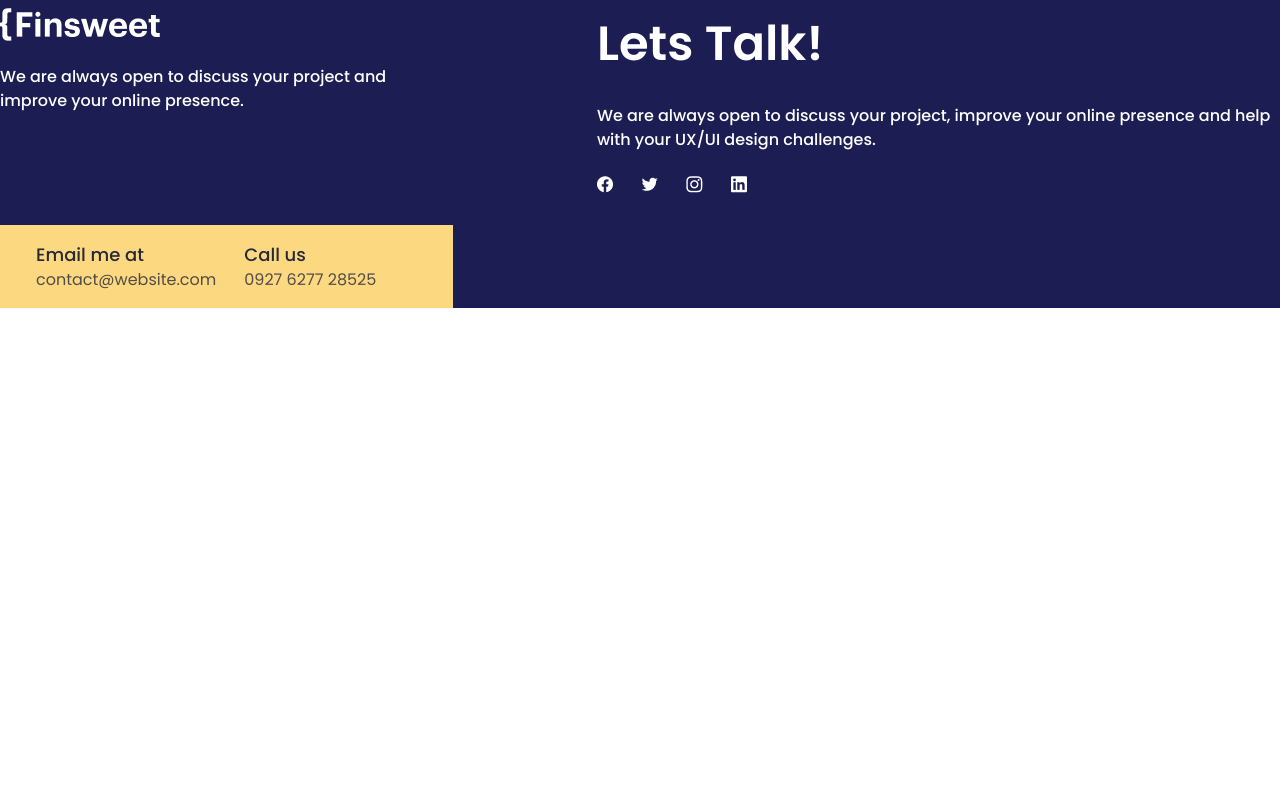
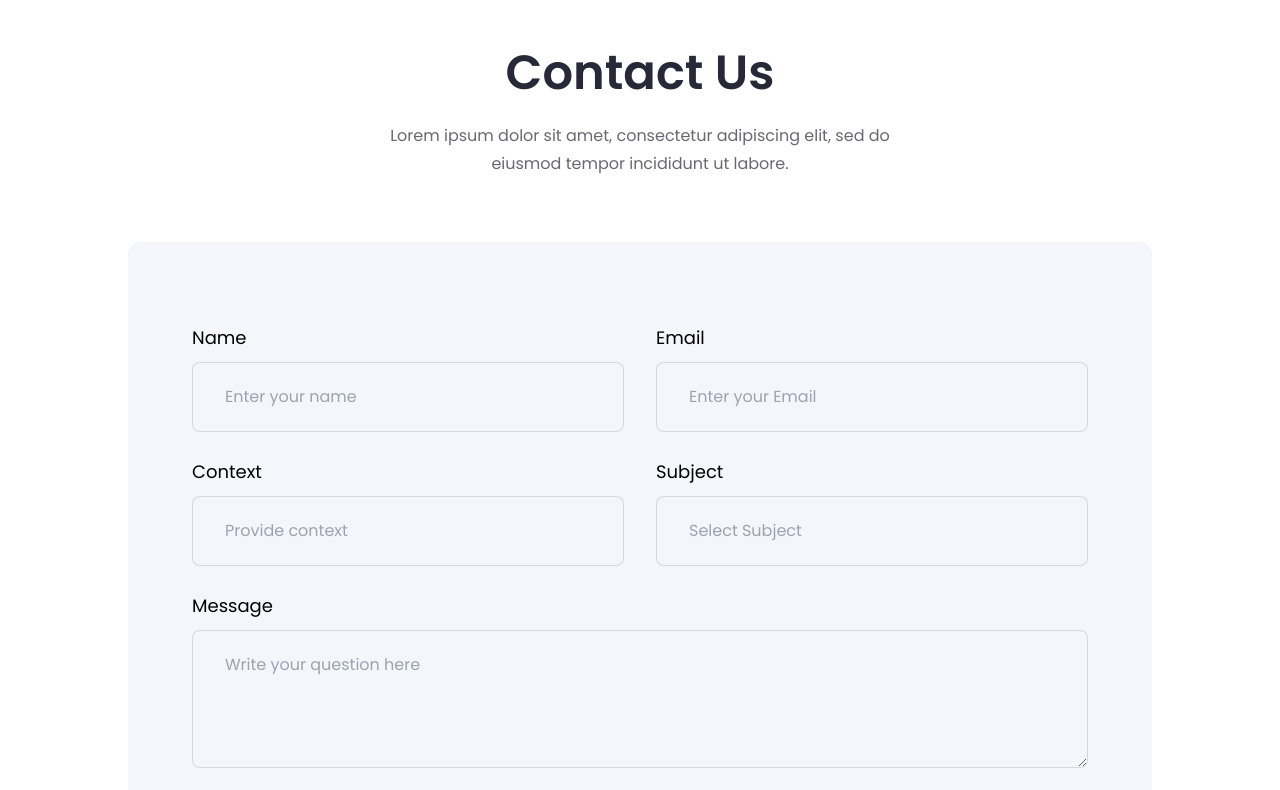
Before and after one commit to veaceslavdiuta/finsweet-app, a React (Create React App) app: page /contact-us in a window 1280 px wide. Shown: the part 420-1210 px from the top of the page. Before the commit the page ends 800 px from the top, so only its background shows below. Built offline with nearby package versions, Linux system fonts and the light colour scheme.

Commit message:
Implement Contact Us page with form inputs and data collection logic

```diff
--- a/src/App.jsx
+++ b/src/App.jsx
@@ -9,6 +9,7 @@ import Portfolio from './routes/Portfolio';
 import Blog from './routes/Blog';
 import ReadCase from './routes/ReadCase';
 import ReadBlog from './routes/ReadBlog';
+import ContactUs from './routes/ContactUs';
 
 function App() {
   return (
@@ -24,6 +25,7 @@ function App() {
         <Route path="/blog" Component={Blog} />
         <Route path="/read-case/:id" Component={ReadCase} />
         <Route path="/read-blog/:id" Component={ReadBlog} />
+        <Route path="/contact-us" Component={ContactUs} />
       </Routes>
 
       <Footer />
--- /dev/null
+++ b/src/routes/ContactUs.jsx
@@ -0,0 +1,132 @@
+import { useState } from 'react';
+
+function ContactUs() {
+  const [formData, setFormData] = useState({
+    name: '',
+    email: '',
+    context: '',
+    subject: '',
+    message: '',
+  });
+
+  const handleChange = (e) => {
+    setFormData({ ...formData, [e.target.name]: e.target.value });
+  };
+
+  const handleSumbit = (e) => {
+    e.prevenDefault();
+    console.log('Submitted Data:', formData);
+  };
+
+  return (
+    <main className="container mx-auto max-w-screen-xl py-32">
+      <div className="flex flex-col items-center gap-16">
+        <div className="flex flex-col items-center gap-4">
+          <h1 className="font-poppins text-5xl font-semibold leading-snug text-dark-blue">
+            Contact Us
+          </h1>
+          <p className="w-2/3 text-center font-poppins text-base font-normal leading-7 text-dark-blue opacity-70">
+            Lorem ipsum dolor sit amet, consectetur adipiscing elit, sed do
+            eiusmod tempor incididunt ut labore.
+          </p>
+        </div>
+        <div className="w-full max-w-screen-lg rounded-xl bg-grey px-16 py-20">
+          <form
+            onSubmit={handleSumbit}
+            className="flex flex-wrap gap-x-8 gap-y-6"
+          >
+            <div className="flex w-full flex-col gap-2 md:w-[calc(50%-1rem)]">
+              <label
+                className="font-poppins text-lg font-normal leading-8"
+                htmlFor="name"
+              >
+                Name
+              </label>
+              <input
+                className="w-full rounded-lg border border-[rgba(0,0,0,0.12)] bg-grey px-8 py-5 font-poppins text-base font-normal leading-7 outline-none"
+                type="text"
+                name="name"
+                value={formData.name}
+                onChange={handleChange}
+                placeholder="Enter your name"
+              />
+            </div>
+
+            <div className="flex w-full flex-col gap-2 md:w-[calc(50%-1rem)]">
+              <label
+                className="font-poppins text-lg font-normal leading-8"
+                htmlFor="email"
+              >
+                Email
+              </label>
+              <input
+                className="w-full rounded-lg border border-[rgba(0,0,0,0.12)] bg-grey px-8 py-5 font-poppins text-base font-normal leading-7 outline-none"
+                type="email"
+                name="email"
+                value={formData.email}
+                onChange={handleChange}
+                placeholder="Enter your Email"
+              />
+            </div>
+
+            <div className="flex w-full flex-col gap-2 md:w-[calc(50%-1rem)]">
+              <label
+                className="font-poppins text-lg font-normal leading-8"
+                htmlFor="context"
+              >
+                Context
+              </label>
+              <input
+                className="w-full rounded-lg border border-[rgba(0,0,0,0.12)] bg-grey px-8 py-5 font-poppins text-base font-normal leading-7 outline-none"
+                type="text"
+                name="context"
+                value={formData.context}
+                onChange={handleChange}
+                placeholder="Provide context"
+              />
+            </div>
+
+            <div className="flex w-full flex-col gap-2 md:w-[calc(50%-1rem)]">
+              <label
+                className="font-poppins text-lg font-normal leading-8"
+                htmlFor="subject"
+              >
+                Subject
+              </label>
+              <input
+                className="w-full rounded-lg border border-[rgba(0,0,0,0.12)] bg-grey px-8 py-5 font-poppins text-base font-normal leading-7 outline-none"
+                type="text"
+                name="subject"
+                value={formData.subject}
+                onChange={handleChange}
+                placeholder="Select Subject"
+              />
+            </div>
+
+            <div className="flex w-full flex-col gap-2">
+              <label
+                className="font-poppins text-lg font-normal leading-8"
+                htmlFor="message"
+              >
+                Message
+              </label>
+              <textarea
+                className="h-[138px] w-full rounded-lg border border-[rgba(0,0,0,0.12)] bg-grey px-8 py-5 font-poppins text-base font-normal leading-7 outline-none"
+                name="message"
+                value={formData.message}
+                onChange={handleChange}
+                placeholder="Write your question here"
+              />
+            </div>
+
+            <button className="w-1/3 rounded-custom-41 bg-dark-blue px-12 py-4 font-poppins text-lg font-normal text-white hover:bg-hover-yelow hover:text-dark-blue">
+              Send Message
+            </button>
+          </form>
+        </div>
+      </div>
+    </main>
+  );
+}
+
+export default ContactUs;
```
